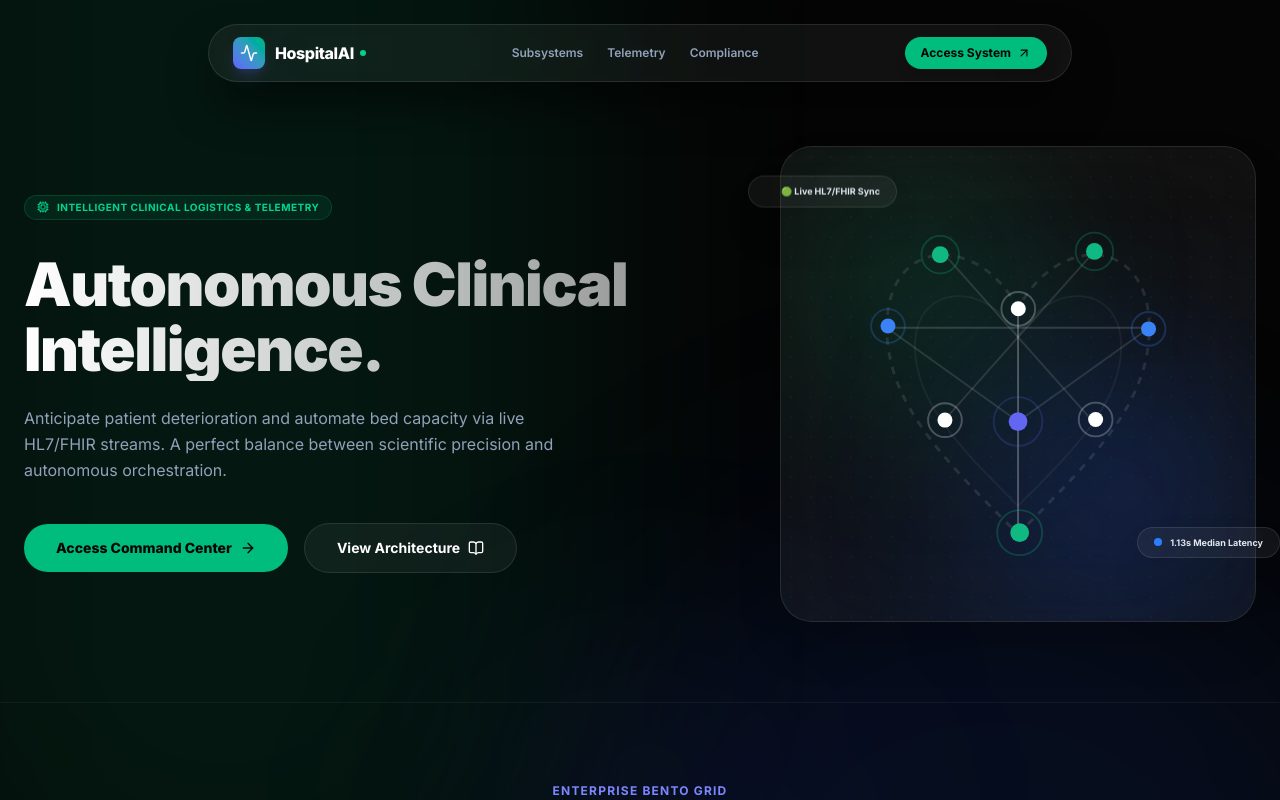
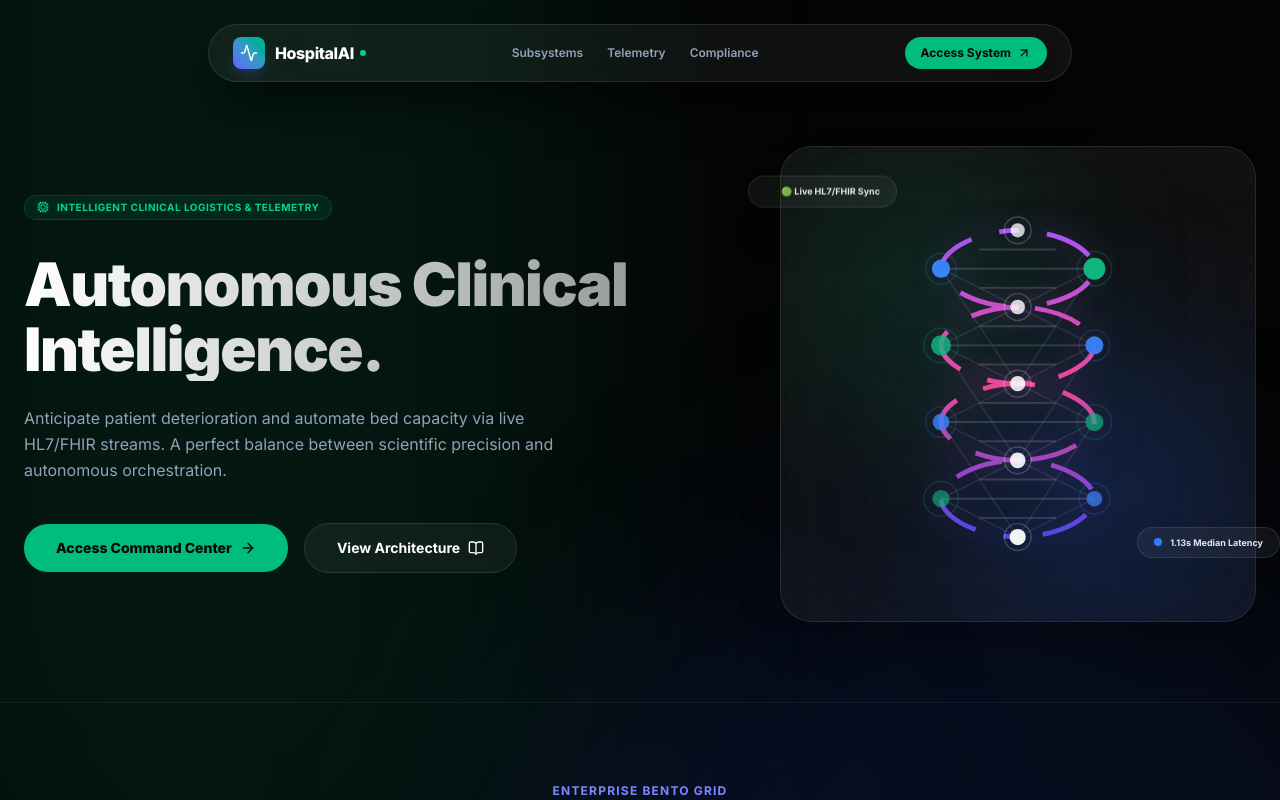
Before and after one commit to vishal-call/HospitalAI-v1.0-Integration-Ready-Command-Center, a Next.js app in the folder frontend/: page / in a window 1280 px wide. Shown: the top 800 px of the page. Built offline with nearby package versions, Linux system fonts and the light colour scheme; no server answers.

Commit message:
feat(landing-page): overhaul centerpiece to animated biotech DNA helix network

```diff
--- a/frontend/src/app/page.tsx
+++ b/frontend/src/app/page.tsx
@@ -201,117 +201,158 @@ export default function LandingPage() {
                 className="h-48 w-48 rounded-full bg-blue-600 blur-[100px] absolute bottom-10 right-10 pointer-events-none"
               />
 
-              {/* Breathing abstract biotech heart mesh */}
+              {/* Premium Animated Biotech DNA Helix Network */}
               <motion.div
-                animate={{ scale: [1, 1.04, 1] }}
-                transition={{ duration: 2.5, repeat: Infinity, ease: "easeInOut" }}
-                className="w-[85%] h-[85%] relative z-10 flex items-center justify-center"
+                className="w-[90%] h-[90%] relative z-10 flex items-center justify-center"
+                initial={{ opacity: 0 }}
+                animate={{ opacity: 1 }}
+                transition={{ duration: 0.8 }}
               >
                 <svg className="w-full h-full" viewBox="0 0 200 200" fill="none">
-                  {/* Geometric heart outline paths */}
+                  {/* SVG Definitions for Gradients */}
+                  <defs>
+                    <linearGradient id="dna-gradient" x1="0" y1="0" x2="0" y2="1">
+                      <stop offset="0%" stopColor="#a855f7" />
+                      <stop offset="50%" stopColor="#ec4899" />
+                      <stop offset="100%" stopColor="#4f46e5" />
+                    </linearGradient>
+                  </defs>
+
+                  {/* Connecting Base-Pair Horizontal Ladder Rungs */}
+                  <g stroke="rgba(255, 255, 255, 0.15)" strokeWidth="1">
+                    <line x1="80" y1="30" x2="120" y2="30" />
+                    <line x1="60" y1="40" x2="140" y2="40" />
+                    <line x1="80" y1="50" x2="120" y2="50" />
+
+                    <line x1="80" y1="70" x2="120" y2="70" />
+                    <line x1="60" y1="80" x2="140" y2="80" />
+                    <line x1="80" y1="90" x2="120" y2="90" />
+
+                    <line x1="80" y1="110" x2="120" y2="110" />
+                    <line x1="60" y1="120" x2="140" y2="120" />
+                    <line x1="80" y1="130" x2="120" y2="130" />
+
+                    <line x1="80" y1="150" x2="120" y2="150" />
+                    <line x1="60" y1="160" x2="140" y2="160" />
+                    <line x1="80" y1="170" x2="120" y2="170" />
+                  </g>
+
+                  {/* Intricate Geometric Data-Mesh Lattice Structure */}
+                  <g stroke="rgba(100, 116, 139, 0.25)" strokeWidth="0.75">
+                    {/* Lattice linkages mapping a diamond centerfold along the helix cross-sections */}
+                    <line x1="140" y1="40" x2="100" y2="60" />
+                    <line x1="60" y1="40" x2="100" y2="60" />
+                    <line x1="100" y1="60" x2="60" y2="80" />
+                    <line x1="100" y1="60" x2="140" y2="80" />
+                    <line x1="60" y1="80" x2="100" y2="100" />
+                    <line x1="140" y1="80" x2="100" y2="100" />
+                    <line x1="100" y1="100" x2="140" y2="120" />
+                    <line x1="100" y1="100" x2="60" y2="120" />
+                    <line x1="140" y1="120" x2="100" y2="140" />
+                    <line x1="60" y1="120" x2="100" y2="140" />
+                    <line x1="100" y1="140" x2="60" y2="160" />
+                    <line x1="100" y1="140" x2="140" y2="160" />
+                    <line x1="60" y1="160" x2="100" y2="180" />
+                    <line x1="140" y1="160" x2="100" y2="180" />
+
+                    {/* Long range diagonal linkages */}
+                    <line x1="140" y1="40" x2="100" y2="100" />
+                    <line x1="60" y1="40" x2="100" y2="100" />
+                    <line x1="60" y1="80" x2="100" y2="140" />
+                    <line x1="140" y1="80" x2="100" y2="140" />
+                    <line x1="140" y1="120" x2="100" y2="180" />
+                    <line x1="60" y1="120" x2="100" y2="180" />
+                  </g>
+
+                  {/* DNA Double-Helix Strands (Strand A & Strand B) */}
+                  {/* Glow layer (thick blur) */}
                   <path
-                    d="M 100 60 C 80 20, 30 20, 30 70 C 30 110, 60 140, 100 180 C 140 140, 170 110, 170 70 C 170 20, 120 20, 100 60 Z"
-                    stroke="rgba(255, 255, 255, 0.1)"
-                    strokeWidth="1.5"
-                    strokeDasharray="4 4"
+                    d="M 100 20 C 120 20, 140 30, 140 40 C 140 50, 120 60, 100 60 C 80 60, 60 70, 60 80 C 60 90, 80 100, 100 100 C 120 100, 140 110, 140 120 C 140 130, 120 140, 100 140 C 80 140, 60 150, 60 160 C 60 170, 80 180, 100 180"
+                    stroke="url(#dna-gradient)"
+                    strokeWidth="5"
+                    fill="none"
+                    className="opacity-20 blur-sm pointer-events-none"
                   />
                   <path
-                    d="M 100 75 C 85 45, 45 45, 45 80 C 45 110, 70 135, 100 165 C 130 135, 155 110, 155 80 C 155 45, 115 45, 100 75 Z"
-                    stroke="rgba(255, 255, 255, 0.05)"
-                    strokeWidth="1"
+                    d="M 100 20 C 80 20, 60 30, 60 40 C 60 50, 80 60, 100 60 C 120 60, 140 70, 140 80 C 140 90, 120 100, 100 100 C 80 100, 60 110, 60 120 C 60 130, 80 140, 100 140 C 120 140, 140 150, 140 160 C 140 170, 120 180, 100 180"
+                    stroke="url(#dna-gradient)"
+                    strokeWidth="5"
+                    fill="none"
+                    className="opacity-20 blur-sm pointer-events-none"
                   />
 
-                  {/* Connecting mesh lines */}
-                  <line x1="100" y1="60" x2="100" y2="180" stroke="rgba(255, 255, 255, 0.15)" strokeWidth="1" />
-                  <line x1="30" y1="70" x2="170" y2="70" stroke="rgba(255, 255, 255, 0.15)" strokeWidth="1" />
-                  <line x1="60" y1="30" x2="140" y2="120" stroke="rgba(255, 255, 255, 0.12)" strokeWidth="1" />
-                  <line x1="140" y1="30" x2="60" y2="120" stroke="rgba(255, 255, 255, 0.12)" strokeWidth="1" />
-                  <line x1="30" y1="70" x2="100" y2="120" stroke="rgba(255, 255, 255, 0.12)" strokeWidth="1" />
-                  <line x1="170" y1="70" x2="100" y2="120" stroke="rgba(255, 255, 255, 0.12)" strokeWidth="1" />
-                  <line x1="100" y1="60" x2="100" y2="120" stroke="rgba(255, 255, 255, 0.15)" strokeWidth="1" />
-                  <line x1="100" y1="180" x2="100" y2="120" stroke="rgba(255, 255, 255, 0.15)" strokeWidth="1" />
+                  {/* Main Strand Paths with Active Telemetry Stream flow */}
+                  <motion.path
+                    d="M 100 20 C 120 20, 140 30, 140 40 C 140 50, 120 60, 100 60 C 80 60, 60 70, 60 80 C 60 90, 80 100, 100 100 C 120 100, 140 110, 140 120 C 140 130, 120 140, 100 140 C 80 140, 60 150, 60 160 C 60 170, 80 180, 100 180"
+                    stroke="url(#dna-gradient)"
+                    strokeWidth="2.5"
+                    fill="none"
+                    strokeDasharray="25 15"
+                    animate={{ strokeDashoffset: [0, -80] }}
+                    transition={{ duration: 5, repeat: Infinity, ease: "linear" }}
+                  />
+                  <motion.path
+                    d="M 100 20 C 80 20, 60 30, 60 40 C 60 50, 80 60, 100 60 C 120 60, 140 70, 140 80 C 140 90, 120 100, 100 100 C 80 100, 60 110, 60 120 C 60 130, 80 140, 100 140 C 120 140, 140 150, 140 160 C 140 170, 120 180, 100 180"
+                    stroke="url(#dna-gradient)"
+                    strokeWidth="2.5"
+                    fill="none"
+                    strokeDasharray="25 15"
+                    animate={{ strokeDashoffset: [0, 80] }}
+                    transition={{ duration: 5, repeat: Infinity, ease: "linear" }}
+                  />
 
-                  {/* Nodes with individual slow micro-drifts */}
-                  {/* Node 1: Top Indentation */}
-                  <motion.g
-                    animate={{ x: [0, 1.2, -1.2, 0], y: [0, -1.2, 1.2, 0] }}
-                    transition={{ duration: 4, repeat: Infinity, ease: "easeInOut" }}
-                  >
-                    <circle cx="100" cy="60" r="4" fill="#ffffff" />
-                    <circle cx="100" cy="60" r="9" stroke="#ffffff" strokeWidth="1" className="opacity-25" />
-                  </motion.g>
+                  {/* Telemetry Node Network Points (Breathing scale and opacity cycles) */}
+                  {/* Node 1: Top Center */}
+                  <motion.circle cx="100" cy="20" r="3.5" fill="#ffffff" animate={{ scale: [1, 1.25, 1], opacity: [0.7, 1, 0.7] }} transition={{ duration: 2.1, repeat: Infinity, ease: "easeInOut" }} />
+                  <circle cx="100" cy="20" r="7" stroke="#ffffff" strokeWidth="0.75" className="opacity-20" />
 
-                  {/* Node 2: Left Lobe Top */}
-                  <motion.g
-                    animate={{ x: [0, -1.5, 1, 0], y: [0, 1, -1.5, 0] }}
-                    transition={{ duration: 4.5, repeat: Infinity, ease: "easeInOut" }}
-                  >
-                    <circle cx="60" cy="30" r="4.5" fill="#10b981" />
-                    <circle cx="60" cy="30" r="10" stroke="#10b981" strokeWidth="1" className="opacity-25" />
-                  </motion.g>
+                  {/* Node 2: Strand A Crest 1 */}
+                  <motion.circle cx="140" cy="40" r="4.5" fill="#10b981" animate={{ scale: [1, 1.3, 1], opacity: [0.6, 1, 0.6] }} transition={{ duration: 2.4, repeat: Infinity, ease: "easeInOut", delay: 0.2 }} />
+                  <circle cx="140" cy="40" r="9" stroke="#10b981" strokeWidth="0.75" className="opacity-20" />
 
-                  {/* Node 3: Left Outer */}
-                  <motion.g
-                    animate={{ x: [0, 1, -1, 0], y: [0, -1.5, 1, 0] }}
-                    transition={{ duration: 5, repeat: Infinity, ease: "easeInOut" }}
-                  >
-                    <circle cx="30" cy="70" r="4" fill="#3b82f6" />
-                    <circle cx="30" cy="70" r="9" stroke="#3b82f6" strokeWidth="1" className="opacity-25" />
-                  </motion.g>
+                  {/* Node 3: Strand B Trough 1 */}
+                  <motion.circle cx="60" cy="40" r="4" fill="#3b82f6" animate={{ scale: [1, 1.2, 1], opacity: [0.7, 1, 0.7] }} transition={{ duration: 2.2, repeat: Infinity, ease: "easeInOut", delay: 0.4 }} />
+                  <circle cx="60" cy="40" r="8" stroke="#3b82f6" strokeWidth="0.75" className="opacity-20" />
 
-                  {/* Node 4: Left Lower */}
-                  <motion.g
-                    animate={{ x: [0, -1.2, 1.5, 0], y: [0, 1.2, -1.2, 0] }}
-                    transition={{ duration: 3.8, repeat: Infinity, ease: "easeInOut" }}
-                  >
-                    <circle cx="60" cy="120" r="4" fill="#ffffff" />
-                    <circle cx="60" cy="120" r="9" stroke="#ffffff" strokeWidth="1" className="opacity-25" />
-                  </motion.g>
+                  {/* Node 4: Cross-section 1 */}
+                  <motion.circle cx="100" cy="60" r="3.5" fill="#ffffff" animate={{ scale: [1, 1.25, 1], opacity: [0.7, 1, 0.7] }} transition={{ duration: 2.1, repeat: Infinity, ease: "easeInOut", delay: 0.1 }} />
+                  <circle cx="100" cy="60" r="7" stroke="#ffffff" strokeWidth="0.75" className="opacity-20" />
 
-                  {/* Node 5: Bottom Apex */}
-                  <motion.g
-                    animate={{ x: [0, 1.2, -1.2, 0], y: [0, -1, 1, 0] }}
-                    transition={{ duration: 4.2, repeat: Infinity, ease: "easeInOut" }}
-                  >
-                    <circle cx="100" cy="180" r="5" fill="#10b981" />
-                    <circle cx="100" cy="180" r="12" stroke="#10b981" strokeWidth="1" className="opacity-25" />
-                  </motion.g>
+                  {/* Node 5: Strand A Trough 1 */}
+                  <motion.circle cx="60" cy="80" r="4.5" fill="#10b981" animate={{ scale: [1, 1.3, 1], opacity: [0.6, 1, 0.6] }} transition={{ duration: 2.5, repeat: Infinity, ease: "easeInOut", delay: 0.3 }} />
+                  <circle cx="60" cy="80" r="9" stroke="#10b981" strokeWidth="0.75" className="opacity-20" />
 
-                  {/* Node 6: Right Lower */}
-                  <motion.g
-                    animate={{ x: [0, 1.5, -1.2, 0], y: [0, -1.2, 1.5, 0] }}
-                    transition={{ duration: 4.7, repeat: Infinity, ease: "easeInOut" }}
-                  >
-                    <circle cx="140" cy="120" r="4" fill="#ffffff" />
-                    <circle cx="140" cy="120" r="9" stroke="#ffffff" strokeWidth="1" className="opacity-25" />
-                  </motion.g>
+                  {/* Node 6: Strand B Crest 1 */}
+                  <motion.circle cx="140" cy="80" r="4" fill="#3b82f6" animate={{ scale: [1, 1.2, 1], opacity: [0.7, 1, 0.7] }} transition={{ duration: 2.3, repeat: Infinity, ease: "easeInOut", delay: 0.5 }} />
+                  <circle cx="140" cy="80" r="8" stroke="#3b82f6" strokeWidth="0.75" className="opacity-20" />
 
-                  {/* Node 7: Right Outer */}
-                  <motion.g
-                    animate={{ x: [0, -1, 1, 0], y: [0, 1.5, -1, 0] }}
-                    transition={{ duration: 5.2, repeat: Infinity, ease: "easeInOut" }}
-                  >
-                    <circle cx="170" cy="70" r="4" fill="#3b82f6" />
-                    <circle cx="170" cy="70" r="9" stroke="#3b82f6" strokeWidth="1" className="opacity-25" />
-                  </motion.g>
+                  {/* Node 7: Cross-section 2 */}
+                  <motion.circle cx="100" cy="100" r="3.5" fill="#ffffff" animate={{ scale: [1, 1.25, 1], opacity: [0.7, 1, 0.7] }} transition={{ duration: 2.1, repeat: Infinity, ease: "easeInOut", delay: 0.2 }} />
+                  <circle cx="100" cy="100" r="7" stroke="#ffffff" strokeWidth="0.75" className="opacity-20" />
 
-                  {/* Node 8: Right Lobe Top */}
-                  <motion.g
-                    animate={{ x: [0, 1, -1.5, 0], y: [0, -1, 1, 0] }}
-                    transition={{ duration: 4.9, repeat: Infinity, ease: "easeInOut" }}
-                  >
-                    <circle cx="140" cy="30" r="4.5" fill="#10b981" />
-                    <circle cx="140" cy="30" r="10" stroke="#10b981" strokeWidth="1" className="opacity-25" />
-                  </motion.g>
+                  {/* Node 8: Strand A Crest 2 */}
+                  <motion.circle cx="140" cy="120" r="4.5" fill="#10b981" animate={{ scale: [1, 1.3, 1], opacity: [0.6, 1, 0.6] }} transition={{ duration: 2.6, repeat: Infinity, ease: "easeInOut", delay: 0.4 }} />
+                  <circle cx="140" cy="120" r="9" stroke="#10b981" strokeWidth="0.75" className="opacity-20" />
 
-                  {/* Center Core Node */}
-                  <motion.g
-                    animate={{ x: [0, -0.6, 0.6, 0], y: [0, 0.6, -0.6, 0] }}
-                    transition={{ duration: 6, repeat: Infinity, ease: "easeInOut" }}
-                  >
-                    <circle cx="100" cy="120" r="5" fill="#6366f1" />
-                    <circle cx="100" cy="120" r="13" stroke="#6366f1" strokeWidth="1" className="opacity-20" />
-                  </motion.g>
+                  {/* Node 9: Strand B Trough 2 */}
+                  <motion.circle cx="60" cy="120" r="4" fill="#3b82f6" animate={{ scale: [1, 1.2, 1], opacity: [0.7, 1, 0.7] }} transition={{ duration: 2.4, repeat: Infinity, ease: "easeInOut", delay: 0.6 }} />
+                  <circle cx="60" cy="120" r="8" stroke="#3b82f6" strokeWidth="0.75" className="opacity-20" />
+
+                  {/* Node 10: Cross-section 3 */}
+                  <motion.circle cx="100" cy="140" r="3.5" fill="#ffffff" animate={{ scale: [1, 1.25, 1], opacity: [0.7, 1, 0.7] }} transition={{ duration: 2.1, repeat: Infinity, ease: "easeInOut", delay: 0.3 }} />
+                  <circle cx="100" cy="140" r="7" stroke="#ffffff" strokeWidth="0.75" className="opacity-20" />
+
+                  {/* Node 11: Strand A Trough 2 */}
+                  <motion.circle cx="60" cy="160" r="4.5" fill="#10b981" animate={{ scale: [1, 1.3, 1], opacity: [0.6, 1, 0.6] }} transition={{ duration: 2.7, repeat: Infinity, ease: "easeInOut", delay: 0.5 }} />
+                  <circle cx="60" cy="160" r="9" stroke="#10b981" strokeWidth="0.75" className="opacity-20" />
+
+                  {/* Node 12: Strand B Crest 2 */}
+                  <motion.circle cx="140" cy="160" r="4" fill="#3b82f6" animate={{ scale: [1, 1.2, 1], opacity: [0.7, 1, 0.7] }} transition={{ duration: 2.5, repeat: Infinity, ease: "easeInOut", delay: 0.7 }} />
+                  <circle cx="140" cy="160" r="8" stroke="#3b82f6" strokeWidth="0.75" className="opacity-20" />
+
+                  {/* Node 13: Bottom Center */}
+                  <motion.circle cx="100" cy="180" r="3.5" fill="#ffffff" animate={{ scale: [1, 1.25, 1], opacity: [0.7, 1, 0.7] }} transition={{ duration: 2.1, repeat: Infinity, ease: "easeInOut", delay: 0.4 }} />
+                  <circle cx="100" cy="180" r="7" stroke="#ffffff" strokeWidth="0.75" className="opacity-20" />
                 </svg>
               </motion.div>
             </div>
```
